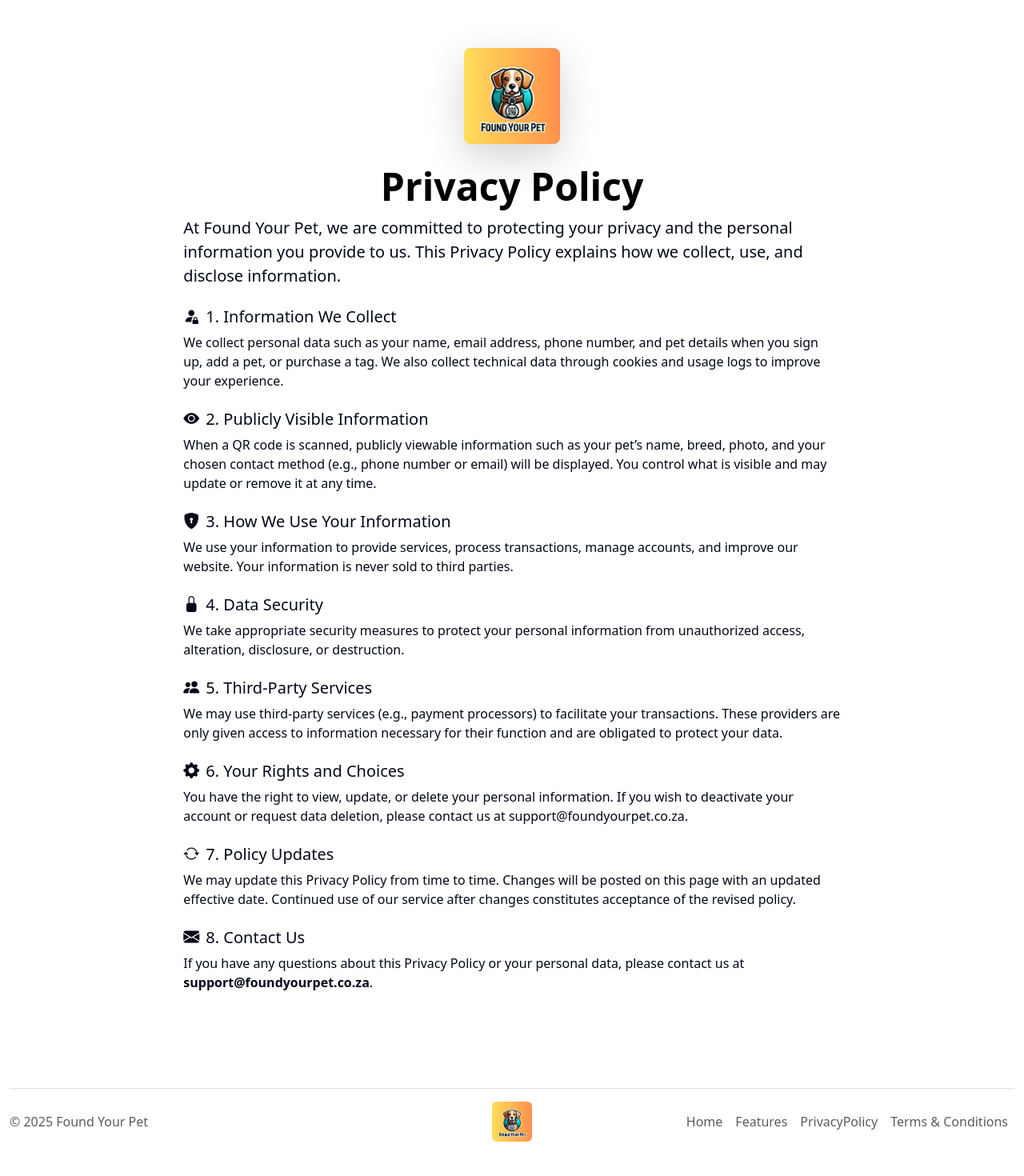
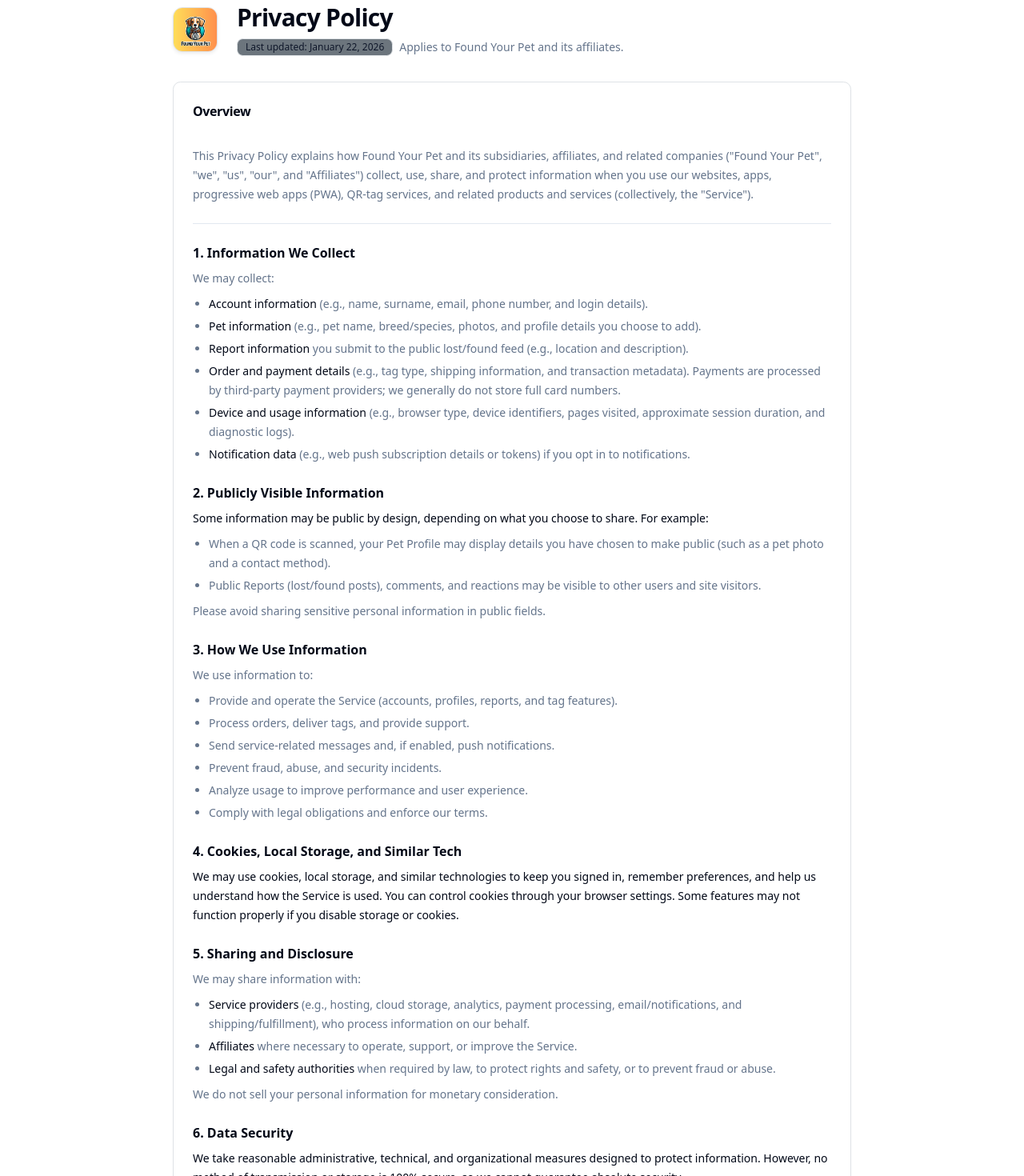
Before and after one commit to WhitelightningDev/foundyourpet, a React (Create React App) app: page /privacy-policy in a window 1280 px wide. Shown: the part 100-1570 px from the top of the page at 80% size. Before the commit the page ends 1543 px from the top, so only its background shows below. Built offline with nearby package versions, Linux system fonts and the light colour scheme; no server answers.

Commit message:
`Update Privacy Policy page with new content and structure`

```diff
--- a/src/pages/PrivacyPolicy.jsx
+++ b/src/pages/PrivacyPolicy.jsx
@@ -1,78 +1,210 @@
 import React from "react";
+import { Link } from "react-router-dom";
+
+import { Badge } from "@/components/ui/badge";
+import { Card, CardContent, CardHeader, CardTitle } from "@/components/ui/card";
+import { Separator } from "@/components/ui/separator";
 
 function PrivacyPolicy() {
+  const LAST_UPDATED = "January 22, 2026";
+
   return (
-    <div className="px-4 py-5 my-5 text-center">
-      <img
-        className="d-block mx-auto mb-4 rounded-3 shadow-lg"
-        src="android-chrome-192x192.png"
-        alt="Found Your Pet Logo"
-        width="120"
-        height="120"
-      />
-      <h1 className="display-5 fw-bold text-body-emphasis">Privacy Policy</h1>
-      <div className="col-lg-8 mx-auto text-start">
-        <p className="lead mb-4">
-          At Found Your Pet, we are committed to protecting your privacy and the personal information you provide to us. This Privacy Policy explains how we collect, use, and disclose information.
-        </p>
-
-        <div className="mb-4">
-          <h5><i className="bi bi-person-fill-lock me-2"></i>1. Information We Collect</h5>
-          <p>
-            We collect personal data such as your name, email address, phone number, and pet details when you sign up, add a pet, or purchase a tag. We also collect technical data through cookies and usage logs to improve your experience.
-          </p>
-        </div>
-
-        <div className="mb-4">
-          <h5><i className="bi bi-eye-fill me-2"></i>2. Publicly Visible Information</h5>
-          <p>
-            When a QR code is scanned, publicly viewable information such as your pet’s name, breed, photo, and your chosen contact method (e.g., phone number or email) will be displayed. You control what is visible and may update or remove it at any time.
-          </p>
-        </div>
-
-        <div className="mb-4">
-          <h5><i className="bi bi-shield-lock-fill me-2"></i>3. How We Use Your Information</h5>
-          <p>
-            We use your information to provide services, process transactions, manage accounts, and improve our website. Your information is never sold to third parties.
-          </p>
-        </div>
-
-        <div className="mb-4">
-          <h5><i className="bi bi-lock-fill me-2"></i>4. Data Security</h5>
-          <p>
-            We take appropriate security measures to protect your personal information from unauthorized access, alteration, disclosure, or destruction.
-          </p>
-        </div>
-
-        <div className="mb-4">
-          <h5><i className="bi bi-people-fill me-2"></i>5. Third-Party Services</h5>
-          <p>
-            We may use third-party services (e.g., payment processors) to facilitate your transactions. These providers are only given access to information necessary for their function and are obligated to protect your data.
-          </p>
-        </div>
-
-        <div className="mb-4">
-          <h5><i className="bi bi-gear-fill me-2"></i>6. Your Rights and Choices</h5>
-          <p>
-            You have the right to view, update, or delete your personal information. If you wish to deactivate your account or request data deletion, please contact us at support@foundyourpet.co.za.
-          </p>
-        </div>
-
-        <div className="mb-4">
-          <h5><i className="bi bi-arrow-repeat me-2"></i>7. Policy Updates</h5>
-          <p>
-            We may update this Privacy Policy from time to time. Changes will be posted on this page with an updated effective date. Continued use of our service after changes constitutes acceptance of the revised policy.
-          </p>
-        </div>
-
-        <div className="mb-4">
-          <h5><i className="bi bi-envelope-fill me-2"></i>8. Contact Us</h5>
-          <p>
-            If you have any questions about this Privacy Policy or your personal data, please contact us at <strong>support@foundyourpet.co.za</strong>.
-          </p>
+    <main className="mx-auto w-full max-w-4xl px-4 py-10">
+      <div className="mb-8 flex flex-col gap-4 sm:flex-row sm:items-center sm:justify-between">
+        <div className="flex items-center gap-4">
+          <img
+            src="/android-chrome-192x192.png"
+            alt="Found Your Pet"
+            width="56"
+            height="56"
+            className="h-14 w-14 rounded-xl border bg-card object-cover shadow-sm"
+          />
+          <div className="space-y-1">
+            <h1 className="text-3xl font-semibold tracking-tight">Privacy Policy</h1>
+            <div className="flex flex-wrap items-center gap-2 text-sm text-muted-foreground">
+              <Badge variant="secondary" className="font-normal">
+                Last updated: {LAST_UPDATED}
+              </Badge>
+              <span>Applies to Found Your Pet and its affiliates.</span>
+            </div>
+          </div>
         </div>
       </div>
-    </div>
+
+      <Card>
+        <CardHeader>
+          <CardTitle className="text-base">Overview</CardTitle>
+        </CardHeader>
+        <CardContent className="space-y-6 text-sm leading-6 text-foreground">
+          <p className="text-muted-foreground">
+            This Privacy Policy explains how Found Your Pet and its subsidiaries, affiliates, and
+            related companies ("Found Your Pet", "we", "us", "our", and "Affiliates") collect, use,
+            share, and protect information when you use our websites, apps, progressive web apps
+            (PWA), QR-tag services, and related products and services (collectively, the
+            "Service").
+          </p>
+
+          <Separator />
+
+          <section className="space-y-2">
+            <h2 className="text-base font-semibold">1. Information We Collect</h2>
+            <p className="text-muted-foreground">We may collect:</p>
+            <ul className="list-disc space-y-1 pl-5 text-muted-foreground">
+              <li>
+                <span className="font-medium text-foreground">Account information</span> (e.g.,
+                name, surname, email, phone number, and login details).
+              </li>
+              <li>
+                <span className="font-medium text-foreground">Pet information</span> (e.g., pet
+                name, breed/species, photos, and profile details you choose to add).
+              </li>
+              <li>
+                <span className="font-medium text-foreground">Report information</span> you submit
+                to the public lost/found feed (e.g., location and description).
+              </li>
+              <li>
+                <span className="font-medium text-foreground">Order and payment details</span>{" "}
+                (e.g., tag type, shipping information, and transaction metadata). Payments are
+                processed by third-party payment providers; we generally do not store full card
+                numbers.
+              </li>
+              <li>
+                <span className="font-medium text-foreground">Device and usage information</span>{" "}
+                (e.g., browser type, device identifiers, pages visited, approximate session
+                duration, and diagnostic logs).
+              </li>
+              <li>
+                <span className="font-medium text-foreground">Notification data</span> (e.g., web
+                push subscription details or tokens) if you opt in to notifications.
+              </li>
+            </ul>
+          </section>
+
+          <section className="space-y-2">
+            <h2 className="text-base font-semibold">2. Publicly Visible Information</h2>
+            <p>
+              Some information may be public by design, depending on what you choose to share. For
+              example:
+            </p>
+            <ul className="list-disc space-y-1 pl-5 text-muted-foreground">
+              <li>
+                When a QR code is scanned, your Pet Profile may display details you have chosen to
+                make public (such as a pet photo and a contact method).
+              </li>
+              <li>
+                Public Reports (lost/found posts), comments, and reactions may be visible to other
+                users and site visitors.
+              </li>
+            </ul>
+            <p className="text-muted-foreground">
+              Please avoid sharing sensitive personal information in public fields.
+            </p>
+          </section>
+
+          <section className="space-y-2">
+            <h2 className="text-base font-semibold">3. How We Use Information</h2>
+            <p className="text-muted-foreground">We use information to:</p>
+            <ul className="list-disc space-y-1 pl-5 text-muted-foreground">
+              <li>Provide and operate the Service (accounts, profiles, reports, and tag features).</li>
+              <li>Process orders, deliver tags, and provide support.</li>
+              <li>Send service-related messages and, if enabled, push notifications.</li>
+              <li>Prevent fraud, abuse, and security incidents.</li>
+              <li>Analyze usage to improve performance and user experience.</li>
+              <li>Comply with legal obligations and enforce our terms.</li>
+            </ul>
+          </section>
+
+          <section className="space-y-2">
+            <h2 className="text-base font-semibold">4. Cookies, Local Storage, and Similar Tech</h2>
+            <p>
+              We may use cookies, local storage, and similar technologies to keep you signed in,
+              remember preferences, and help us understand how the Service is used. You can control
+              cookies through your browser settings. Some features may not function properly if
+              you disable storage or cookies.
+            </p>
+          </section>
+
+          <section className="space-y-2">
+            <h2 className="text-base font-semibold">5. Sharing and Disclosure</h2>
+            <p className="text-muted-foreground">We may share information with:</p>
+            <ul className="list-disc space-y-1 pl-5 text-muted-foreground">
+              <li>
+                <span className="font-medium text-foreground">Service providers</span> (e.g.,
+                hosting, cloud storage, analytics, payment processing, email/notifications, and
+                shipping/fulfillment), who process information on our behalf.
+              </li>
+              <li>
+                <span className="font-medium text-foreground">Affiliates</span> where necessary to
+                operate, support, or improve the Service.
+              </li>
+              <li>
+                <span className="font-medium text-foreground">Legal and safety authorities</span>{" "}
+                when required by law, to protect rights and safety, or to prevent fraud or abuse.
+              </li>
+            </ul>
+            <p className="text-muted-foreground">
+              We do not sell your personal information for monetary consideration.
+            </p>
+          </section>
+
+          <section className="space-y-2">
+            <h2 className="text-base font-semibold">6. Data Security</h2>
+            <p>
+              We take reasonable administrative, technical, and organizational measures designed to
+              protect information. However, no method of transmission or storage is 100% secure, so
+              we cannot guarantee absolute security.
+            </p>
+          </section>
+
+          <section className="space-y-2">
+            <h2 className="text-base font-semibold">7. Data Retention</h2>
+            <p>
+              We retain information for as long as needed to provide the Service, comply with legal
+              obligations, resolve disputes, and enforce our agreements. Retention periods vary
+              depending on the type of data and how it is used.
+            </p>
+          </section>
+
+          <section className="space-y-2">
+            <h2 className="text-base font-semibold">8. Your Rights and Choices</h2>
+            <p className="text-muted-foreground">Depending on your location, you may be able to:</p>
+            <ul className="list-disc space-y-1 pl-5 text-muted-foreground">
+              <li>Access, correct, or update your account and pet profile information.</li>
+              <li>Request deletion of certain information, subject to legal requirements.</li>
+              <li>Opt out of push notifications via device settings and/or within the Service.</li>
+            </ul>
+          </section>
+
+          <section className="space-y-2">
+            <h2 className="text-base font-semibold">9. Children’s Privacy</h2>
+            <p>
+              The Service is not intended for children. If you believe a child has provided us with
+              personal information, please contact us so we can take appropriate steps.
+            </p>
+          </section>
+
+          <section className="space-y-2">
+            <h2 className="text-base font-semibold">10. Changes to This Policy</h2>
+            <p>
+              We may update this Privacy Policy from time to time. Changes will be posted on this
+              page and the "Last updated" date will be revised. Continued use of the Service after
+              changes means you accept the updated policy.
+            </p>
+          </section>
+
+          <section className="space-y-2">
+            <h2 className="text-base font-semibold">11. Contact</h2>
+            <p>
+              If you have questions about this Privacy Policy, please contact us via our{" "}
+              <Link to="/contact" className="font-medium text-primary underline underline-offset-4">
+                Contact
+              </Link>{" "}
+              page.
+            </p>
+          </section>
+        </CardContent>
+      </Card>
+    </main>
   );
 }
 
```
